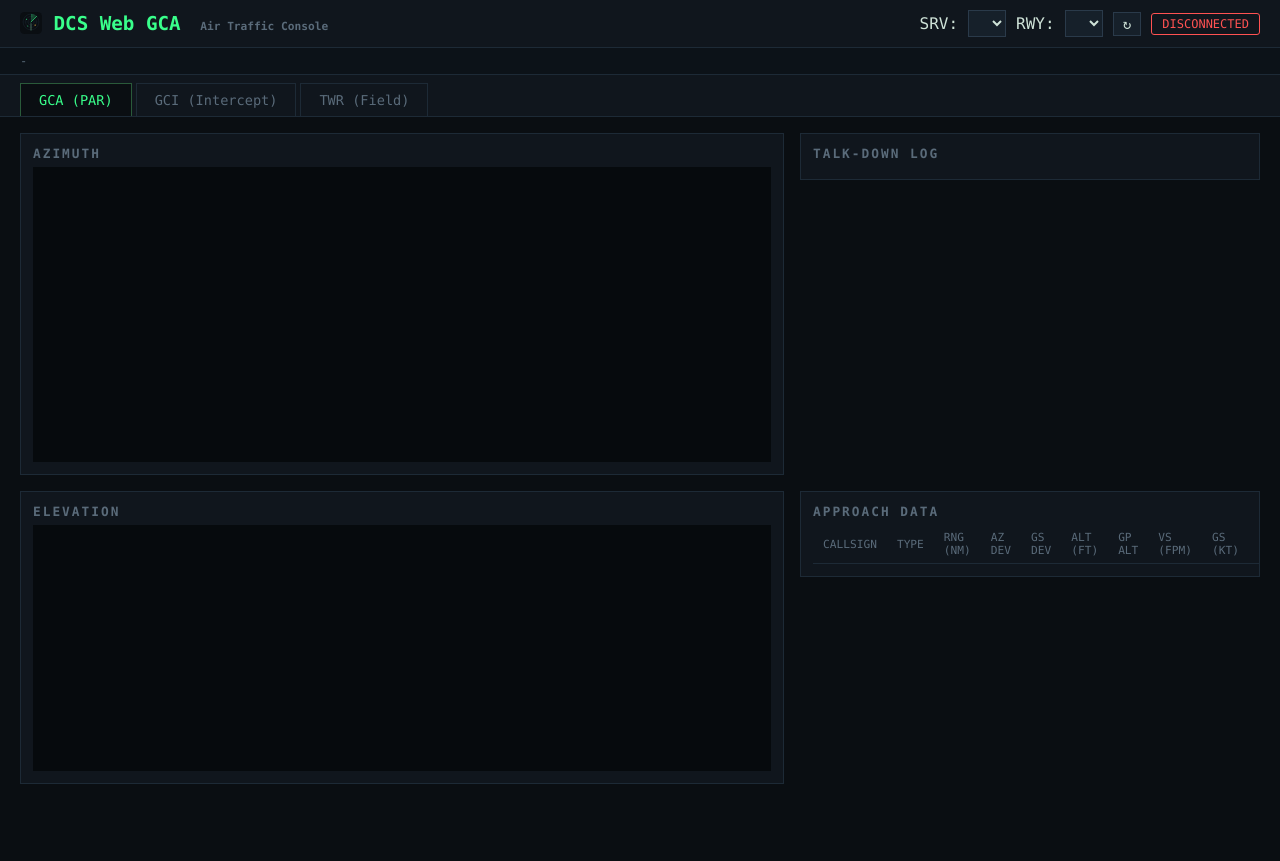
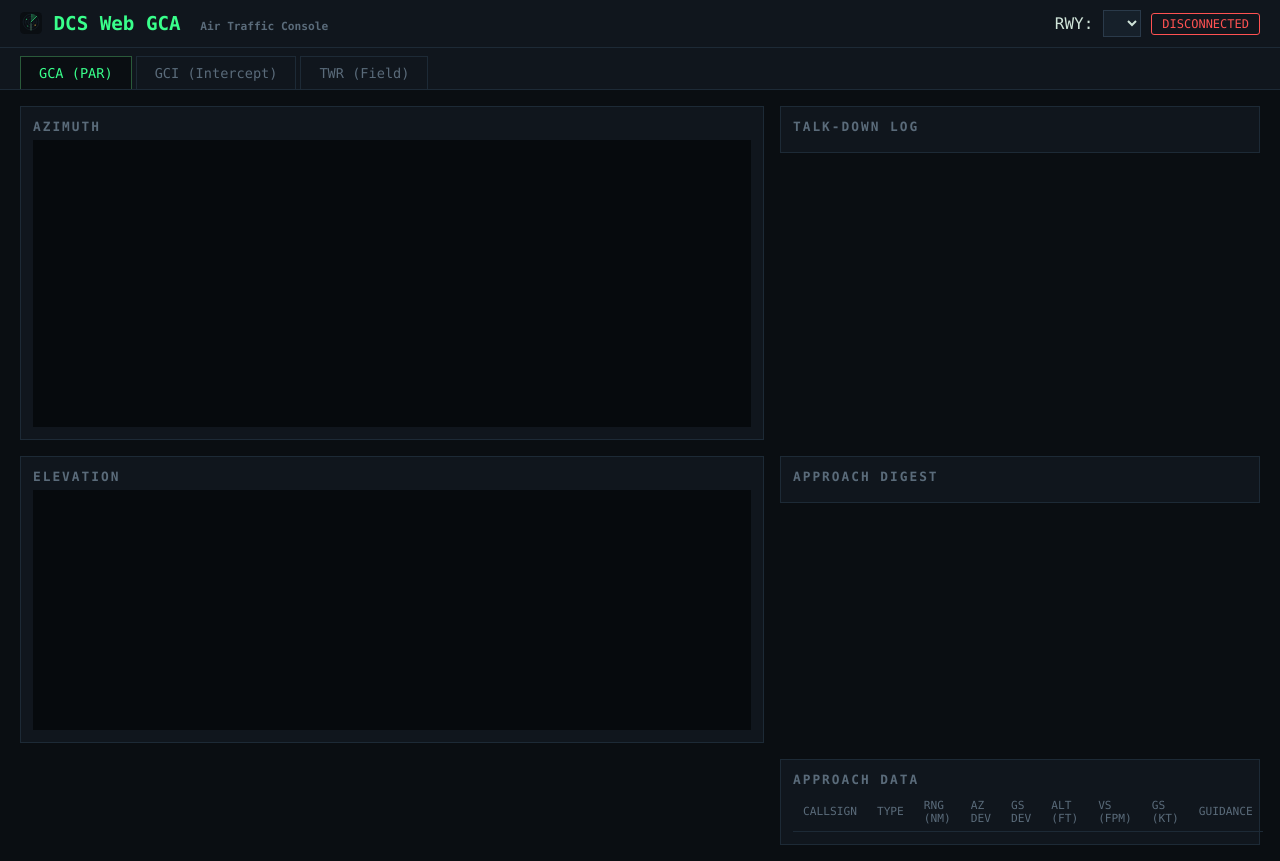
Before and after one commit to MasterMk2/DCSWebGCA, a website: page public/index.html in a window 1280 px wide. Before the commit the page ends 800 px from the top, so only its background shows below. Drawn offline with Linux system fonts and the light colour scheme.

Commit message:
Add per-aircraft approach digest panel to GCA mode

```diff
--- a/public/css/style.css
+++ b/public/css/style.css
@@ -76,6 +76,20 @@
   gap: 16px;
 }
 
+.scope-panel, .table-panel {
+  background: var(--panel);
+  border: 1px solid #1d2a36;
+  padding: 12px;
+}
+
+canvas { display: block; width: 100%; height: auto; background: #060a0d; cursor: crosshair; }
+
+table { width: 100%; border-collapse: collapse; font-size: 0.85rem; }
+th, td { padding: 6px 10px; text-align: left; border-bottom: 1px solid #1d2a36; }
+th { color: var(--dim); font-weight: normal; text-transform: uppercase; font-size: 0.7rem; }
+td.guidance-ok { color: var(--green); }
+td.guidance-warn { color: var(--amber); }
+
 .gci-controls {
   display: flex;
   align-items: center;
@@ -105,23 +119,6 @@
 .info-grid .cell .k { color: var(--dim); font-size: 0.7rem; text-transform: uppercase; }
 .info-grid .cell .v { color: var(--green); margin-top: 4px; }
 
-.scope-panel, .table-panel {
-  background: var(--panel);
-  border: 1px solid #1d2a36;
-  padding: 12px;
-}
-
-canvas { display: block; width: 100%; height: auto; background: #060a0d; cursor: crosshair; }
-
-/* 10 列の Approach Data が HD レイアウトの右カラム (360-460px) では収まらないので、
-   切り落とさずに横スクロールさせる */
-.table-panel { overflow-x: auto; }
-table { width: 100%; border-collapse: collapse; font-size: 0.85rem; }
-th, td { padding: 6px 10px; text-align: left; border-bottom: 1px solid #1d2a36; }
-th { color: var(--dim); font-weight: normal; text-transform: uppercase; font-size: 0.7rem; }
-td.guidance-ok { color: var(--green); }
-td.guidance-warn { color: var(--amber); }
-
 .log-panel {
   max-height: 220px;
   overflow-y: auto;
@@ -132,43 +129,48 @@
 .log-line { white-space: pre-wrap; }
 .log-time { color: var(--dim); margin-right: 8px; }
 
-.controls button {
-  background: #16202a;
-  color: var(--text);
-  border: 1px solid #2a3a4a;
-  padding: 3px 9px;
-  font-family: inherit;
-  font-size: 0.9rem;
-  cursor: pointer;
+/* ---------- approach digest ---------- */
+
+.digest-panel { display: flex; flex-direction: column; gap: 10px; max-height: 420px; overflow-y: auto; }
+.digest-empty { color: var(--dim); font-size: 0.8rem; }
+
+.digest-row {
+  padding: 8px;
+  background: #0c1218;
+  border: 1px solid #1d2a36;
 }
-.controls button:hover { color: var(--green); border-color: #2a5a3a; }
-.controls optgroup { color: var(--dim); }
 
-.info-bar {
-  display: flex;
-  flex-wrap: wrap;
-  gap: 20px;
-  padding: 6px 20px;
-  background: #0c1218;
-  border-bottom: 1px solid #1d2a36;
-  font-size: 0.75rem;
-  color: var(--dim);
+.digest-head { display: flex; align-items: center; gap: 10px; }
+.digest-callsign { color: var(--text); font-size: 0.9rem; }
+.digest-status { color: var(--dim); font-size: 0.7rem; text-transform: uppercase; }
+
+.grade {
+  margin-left: auto;
+  padding: 1px 8px;
+  font-size: 0.7rem;
+  border: 1px solid;
+  border-radius: 3px;
 }
-.info-bar #runwayInfo { color: var(--green); }
+.grade-good { color: var(--green); border-color: var(--green); }
+.grade-fair { color: var(--amber); border-color: var(--amber); }
+.grade-poor { color: var(--red); border-color: var(--red); }
 
-td.empty { color: var(--dim); text-align: center; }
+.digest-stats { color: var(--dim); font-size: 0.72rem; margin: 4px 0; }
+
+.sparkline { display: block; width: 100%; height: 40px; background: #060a0d; }
 
 /* ---------- HD / wide-screen layout ---------- */
 
-/* GCA: scopes on the left, log + table on the right */
+/* GCA: scopes on the left, log + digest + table on the right */
 @media (min-width: 1100px) {
   #mode-gca main {
-    grid-template-columns: minmax(0, 1fr) minmax(360px, 460px);
+    grid-template-columns: minmax(0, 1fr) minmax(360px, 480px);
   }
   #mode-gca section.scope-panel:nth-of-type(1) { grid-column: 1; grid-row: 1; }
   #mode-gca section.scope-panel:nth-of-type(2) { grid-column: 1; grid-row: 2; }
   #mode-gca section.table-panel:nth-of-type(3) { grid-column: 2; grid-row: 1; }
   #mode-gca section.table-panel:nth-of-type(4) { grid-column: 2; grid-row: 2; }
+  #mode-gca section.table-panel:nth-of-type(5) { grid-column: 2; grid-row: 3; }
 }
 
 /* GCI: solution panel beside the scope on very wide screens */
--- a/public/index.html
+++ b/public/index.html
@@ -11,20 +11,11 @@
   <header>
     <h1><img src="icon.svg" width="22" height="22" alt="" style="vertical-align: -4px;" /> DCS Web GCA <span class="subtitle">Air Traffic Console</span></h1>
     <div class="controls">
-      <label for="sourceSelect">SRV:</label>
-      <select id="sourceSelect"></select>
       <label for="runwaySelect">RWY:</label>
       <select id="runwaySelect"></select>
-      <button id="refreshRunways" type="button" title="ミッション/マップを変えた直後に滑走路データを取り直す">&#8635;</button>
       <span id="connStatus" class="status disconnected">DISCONNECTED</span>
     </div>
   </header>
-
-  <div id="infoBar" class="info-bar">
-    <span id="missionInfo">-</span>
-    <span id="runwayInfo"></span>
-    <span id="trackCount"></span>
-  </div>
 
   <nav class="tabs">
     <button class="tab active" data-mode="gca">GCA (PAR)</button>
@@ -51,6 +42,11 @@
       </section>
 
       <section class="table-panel">
+        <h2>Approach Digest</h2>
+        <div id="digestPanel" class="digest-panel"></div>
+      </section>
+
+      <section class="table-panel">
         <h2>Approach Data</h2>
         <table id="trackTable">
           <thead>
@@ -61,7 +57,6 @@
               <th>AZ DEV</th>
               <th>GS DEV</th>
               <th>ALT (ft)</th>
-              <th>GP ALT</th>
               <th>VS (fpm)</th>
               <th>GS (kt)</th>
               <th>Guidance</th>
@@ -119,7 +114,6 @@
               <th>RNG (nm)</th>
               <th>BRG</th>
               <th>ALT (ft)</th>
-              <th>AGL (ft)</th>
               <th>VS (fpm)</th>
               <th>GS (kt)</th>
             </tr>
```
